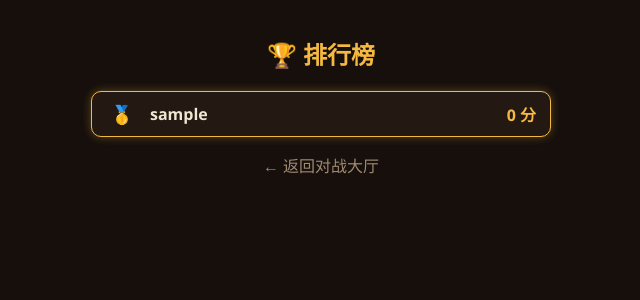
After one commit to CharlieZ96/my-website-friendland, a Flask app: page /leaderboard in a window 1280 px wide. The commit adds this page. Shown: the top 300 px of the page, without its empty margins (319-959 px from the left). Run offline with Flask 3, Linux system fonts and the light colour scheme; the visitor is signed in with stand-in values (Sample User, id 1); data comes from the database, SQL or seed files in the repository.

Commit message:
调整文案、对战图片大小和卡牌数量限制，新增排行榜 / Adjust copy, battle image size and card limits; add a leaderboard

```diff
--- a/app.py
+++ b/app.py
@@ -46,6 +46,10 @@ def init_db():
         pass
     try:
         conn.execute("ALTER TABLE users ADD COLUMN draw_count INTEGER NOT NULL DEFAULT 0")
+    except sqlite3.OperationalError:
+        pass
+    try:
+        conn.execute("ALTER TABLE users ADD COLUMN score INTEGER NOT NULL DEFAULT 0")
     except sqlite3.OperationalError:
         pass
 
@@ -203,12 +207,13 @@ def save_image(file, target_kb=120):
 
 def get_collection(conn, username):
     rows = conn.execute("""
-        SELECT c.id, c.name, c.attack, c.defense, c.image, c.rarity
+        SELECT c.id, c.name, c.attack, c.defense, c.image, c.rarity, SUM(uc.count)
         FROM user_cards uc JOIN cards c ON uc.card_id = c.id
         WHERE uc.username = ?
+        GROUP BY c.id
     """, (username,)).fetchall()
     return [{"id": r[0], "name": r[1], "attack": r[2], "defense": r[3],
-             "image": r[4], "rarity": r[5]} for r in rows]
+             "image": r[4], "rarity": r[5], "count": r[6]} for r in rows]
 
 def resolve_battle(deck1_ids, deck2_ids, conn):
     def load(ids):
@@ -231,14 +236,14 @@ def resolve_battle(deck1_ids, deck2_ids, conn):
         a, b = P[0], E[0]
         dmgA, dmgB = b["atk"], a["atk"]        # dmgA=打到P前排, dmgB=打到E前排
         a["hp"] -= dmgA; b["hp"] -= dmgB
-        snap(type="clash", msg="💥 " + a["name"] + " 撞击 " + b["name"] + "中", dmgA=dmgA, dmgB=dmgB)
+        snap(type="clash", msg="💥 " + a["name"] + " 撞击 " + b["name"] + " 中", dmgA=dmgA, dmgB=dmgB)
         dead = []
         if a["hp"] <= 0: dead.append(a["name"])
         if b["hp"] <= 0: dead.append(b["name"])
         if a["hp"] <= 0: P.pop(0)
         if b["hp"] <= 0: E.pop(0)
         if dead:
-            snap(type="death", msg="💀 " + "你的" + "、".join(dead) + " 倒下了")
+            snap(type="death", msg="💀 " + "你的" + "".join(dead) + " 倒下了")
 
     if P and not E:   winner, surplus = "player1", len(P)
     elif E and not P: winner, surplus = "player2", len(E)
@@ -785,17 +790,30 @@ def battle_build(mid):
             deck = json.loads(request.form.get("deck", ""))
         except Exception:
             deck = []
-        owned = {c["id"] for c in get_collection(conn, me)}
-        if len(deck) != 7 or any(cid not in owned for cid in deck):
-            conn.close(); flash("卡组不合法（需7张、且都是你拥有的卡）"); return redirect(url_for("battle_build", mid=mid))
+        owned = {c["id"]: c["count"] for c in get_collection(conn, me)}
+        counts = {}
+        for cid in deck:
+            counts[cid] = counts.get(cid, 0) + 1
+        ok = (len(deck) == 7) and all(owned.get(cid, 0) >= n for cid, n in counts.items())
+        if not ok:
+            conn.close(); flash("卡组不合法：需7张，且每张不能超过你拥有的数量"); return redirect(url_for("battle_build", mid=mid))
         col = "deck1" if is_p1 else "deck2"
         conn.execute(f"UPDATE matches SET {col}=? WHERE id=?", (json.dumps(deck), mid))
         conn.commit()
-        # 两边都交了 → status=ready
         cur = conn.execute("SELECT deck1, deck2 FROM matches WHERE id=?", (mid,)).fetchone()
         if cur[0] and cur[1]:
             res = resolve_battle(json.loads(cur[0]), json.loads(cur[1]), conn)
             conn.execute("UPDATE matches SET status='done', result=? WHERE id=?", (json.dumps(res), mid))
+            w = res["winner"]
+            if w == "player1":
+                conn.execute("UPDATE users SET score = score + 2 WHERE username = ?", (p1,))
+                conn.execute("UPDATE users SET score = MAX(0, score - 2) WHERE username = ?", (p2,))
+            elif w == "player2":
+                conn.execute("UPDATE users SET score = score + 2 WHERE username = ?", (p2,))
+                conn.execute("UPDATE users SET score = MAX(0, score - 2) WHERE username = ?", (p1,))
+            else:
+                conn.execute("UPDATE users SET score = score + 1 WHERE username = ?", (p1,))
+                conn.execute("UPDATE users SET score = score + 1 WHERE username = ?", (p2,))
             conn.commit()
         conn.close()
         return redirect(url_for("battle_build", mid=mid))
@@ -806,7 +824,8 @@ def battle_build(mid):
         conn.close(); flash("你的收藏夹是空的，先去抽卡"); return redirect(url_for("battle_home"))
     # 生成/读取强制3张（存下来，刷新不变）
     if not my_forced:
-        forced_ids = [random.choice(collection)["id"] for _ in range(3)]
+        k = min(3, len(collection))                       # 不足3种就有几种抽几种
+        forced_ids = [c["id"] for c in random.sample(collection, k)]   # 按种类抽，不重复
         col = "forced1" if is_p1 else "forced2"
         conn.execute(f"UPDATE matches SET {col}=? WHERE id=?", (json.dumps(forced_ids), mid))
         conn.commit()
@@ -819,26 +838,33 @@ def battle_build(mid):
     return render_template("battle_build.html", mid=mid, collection=collection,
                            forced=forced_cards, already=already)
 
+@app.route("/leaderboard")
+@login_required
+def leaderboard():
+    conn = sqlite3.connect("users.db")
+    rows = conn.execute("SELECT username, score FROM users ORDER BY score DESC, username LIMIT 100").fetchall()
+    conn.close()
+    return render_template("leaderboard.html", rows=rows, me=session["username"])
 
-# 结算结果
 @app.route("/battle/<int:mid>/result")
 @login_required
 def battle_result(mid):
     me = session["username"]
     conn = sqlite3.connect("users.db")
     m = conn.execute("SELECT player1, player2, status, result FROM matches WHERE id=?", (mid,)).fetchone()
+    top3 = conn.execute("SELECT username, score FROM users ORDER BY score DESC, username LIMIT 3").fetchall()
     conn.close()
     if not m or me not in (m[0], m[1]):
         flash("对局无效"); return redirect(url_for("battle_home"))
     if m[2] != "done" or not m[3]:
-        return redirect(url_for("battle_build", mid=mid))   # 还没算完
+        return redirect(url_for("battle_build", mid=mid))
     death_imgs = []
     ddir = os.path.join("static", "deaths")
     if os.path.isdir(ddir):
         death_imgs = [f for f in os.listdir(ddir)
                       if f.lower().endswith((".png", ".jpg", ".jpeg", ".gif", ".webp"))]
     return render_template("battle_result.html", mid=mid, result=json.loads(m[3]),
-                           is_p1=(me == m[0]), death_imgs=death_imgs)
+                           is_p1=(me == m[0]), death_imgs=death_imgs, top3=top3)
 
 if __name__ == "__main__":
     app.run(host="0.0.0.0", debug=True, port=5000)
--- /dev/null
+++ b/templates/leaderboard.html
@@ -0,0 +1,40 @@
+<!DOCTYPE html>
+<html lang="zh">
+<head>
+  <meta charset="UTF-8">
+  <meta name="viewport" content="width=device-width, initial-scale=1.0">
+  <title>排行榜</title>
+  <style>
+    body{margin:0;font-family:"Segoe UI","Microsoft YaHei",sans-serif;background:#160f0c;color:#f0e6d2;}
+    .container{max-width:460px;margin:0 auto;padding:16px;}
+    h2{color:#f5b942;text-align:center;}
+    .row{display:flex;align-items:center;gap:12px;padding:10px 14px;border-radius:10px;
+         background:#241812;border:1px solid #4a3226;margin-bottom:6px;}
+    .row.me{border-color:#f5b942;box-shadow:0 0 10px #f5b94255;}
+    .rank{width:32px;text-align:center;font-weight:900;font-size:18px;color:#c9a06a;}
+    .name{flex:1;font-weight:700;}
+    .score{color:#f5b942;font-weight:900;}
+    a{color:#a08a6f;text-decoration:none;display:block;text-align:center;margin-top:16px;}
+    .empty{text-align:center;color:#a08a6f;margin-top:40px;}
+  </style>
+</head>
+<body>
+<div class="container">
+  <h2>🏆 排行榜</h2>
+  {% if rows %}
+    {% for r in rows %}
+    <div class="row {% if r[0] == me %}me{% endif %}">
+      <div class="rank">
+        {% if loop.index == 1 %}🥇{% elif loop.index == 2 %}🥈{% elif loop.index == 3 %}🥉{% else %}{{ loop.index }}{% endif %}
+      </div>
+      <div class="name">{{ r[0] }}</div>
+      <div class="score">{{ r[1] }} 分</div>
+    </div>
+    {% endfor %}
+  {% else %}
+    <p class="empty">还没有人上榜，快去对战吧！</p>
+  {% endif %}
+  <a href="/battle">← 返回对战大厅</a>
+</div>
+</body>
+</html>
```
Also changed, not shown: templates/battle_build.html (+12 -5 lines), templates/battle_result.html (+19 -2 lines), templates/hub.html (+9 -1 lines).
